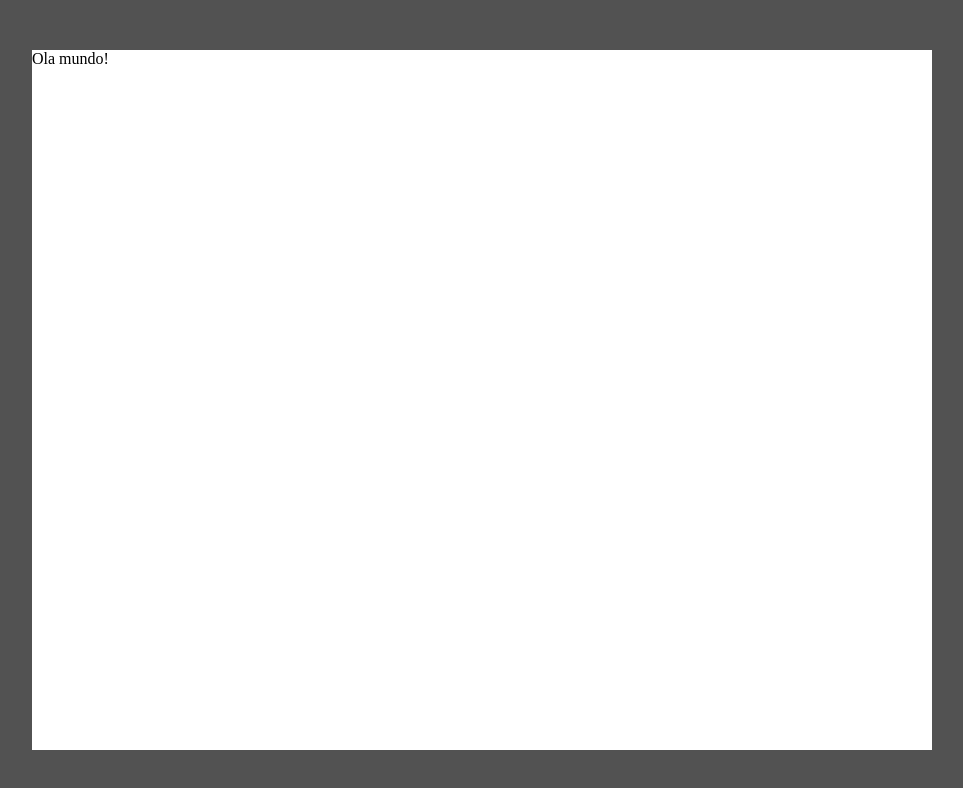
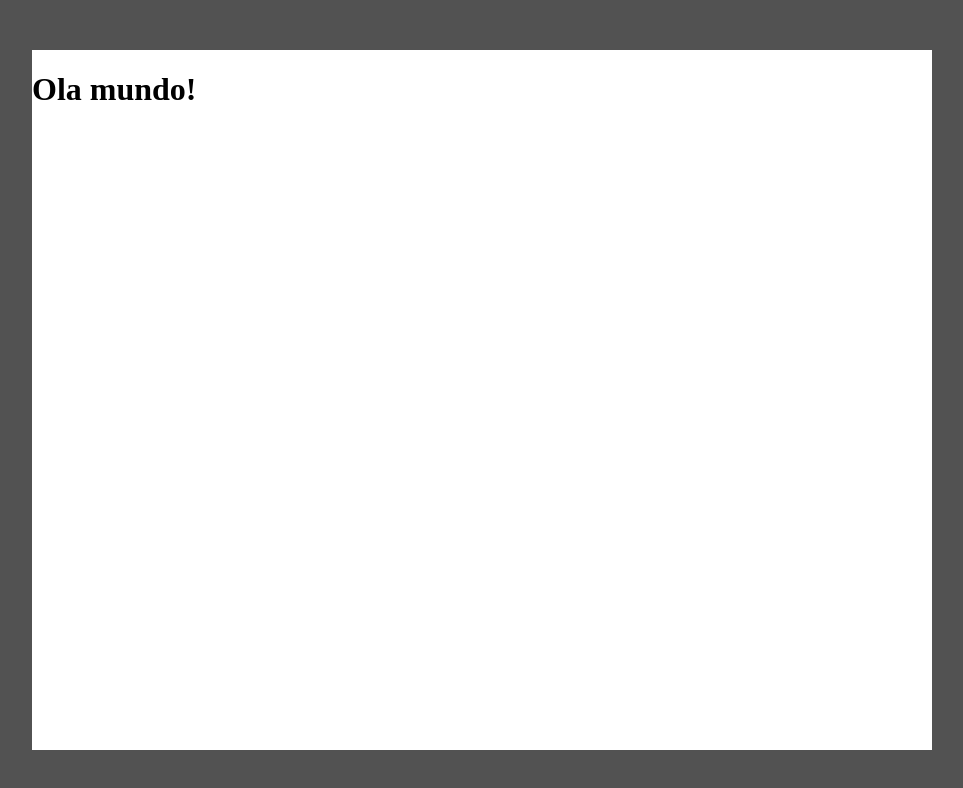
Before and after one commit to eduardo-pinheiro/calculator, a React (Create React App) app: page / in a window 1280 px wide. Shown: the top 788 px of the page, without its empty margins (158-1121 px from the left). Built offline with nearby package versions, Linux system fonts and the light colour scheme.

Commit message:
start modal component

```diff
--- /dev/null
+++ b/src/components/Modal/index.ts
@@ -0,0 +1,5 @@
+import Modal from './modal.controller';
+import IModal from './modal.props';
+
+export { Modal };
+export type { IModal };
--- /dev/null
+++ b/src/components/Modal/modal.controller.tsx
@@ -0,0 +1,13 @@
+import React from 'react';
+import ModalView from './modal.view';
+import IModal from './modal.props';
+
+const Modal: React.FC<IModal> = (props) => {
+  const {
+    children,
+  } = props;
+
+  return <ModalView children={children} />;
+};
+
+export default Modal;
--- /dev/null
+++ b/src/components/Modal/modal.props.ts
@@ -0,0 +1,5 @@
+interface IModal {
+  children?: React.ReactNode;
+}
+
+export default IModal;
--- /dev/null
+++ b/src/components/Modal/modal.style.ts
@@ -0,0 +1,8 @@
+import { styled, css } from "styled-components";
+
+const ModalWrapper = styled.div`${() => css`
+  &.modal-component{
+  }
+`}`;
+
+export default ModalWrapper;
--- /dev/null
+++ b/src/components/Modal/modal.view.tsx
@@ -0,0 +1,18 @@
+import React from 'react';
+import ModalWrapper from './modal.style';
+import { CenteredWrapper } from '../CenteredWrapper';
+
+interface IProps {
+  children?: React.ReactNode;
+}
+
+const ModalViewNoMemo: React.FC<IProps> = (props) => (
+  <ModalWrapper className='modal-component'>
+    <CenteredWrapper>
+      {props.children}
+    </CenteredWrapper>
+  </ModalWrapper>
+);
+
+const ModalView = React.memo(ModalViewNoMemo);
+export default ModalView;
--- a/src/components/index.ts
+++ b/src/components/index.ts
@@ -1 +1,2 @@
 export * from "./CenteredWrapper";
+export * from "./Modal";
--- a/src/pages/InitialPage/initial-page.view.tsx
+++ b/src/pages/InitialPage/initial-page.view.tsx
@@ -1,12 +1,12 @@
 import React from 'react';
 import InitialPageWrapper from './initial-page.style';
-import { CenteredWrapper } from '../../components';
+import { CenteredWrapper, Modal } from '../../components';
 
 interface IProps { }
 
 const InitialPageViewNoMemo: React.FC<IProps> = () => (
   <InitialPageWrapper className='initial-page-component'>
-    <CenteredWrapper><>Ola mundo!</></CenteredWrapper>
+    <Modal><h1>Ola mundo!</h1></Modal>
   </InitialPageWrapper>
 );
 
```
